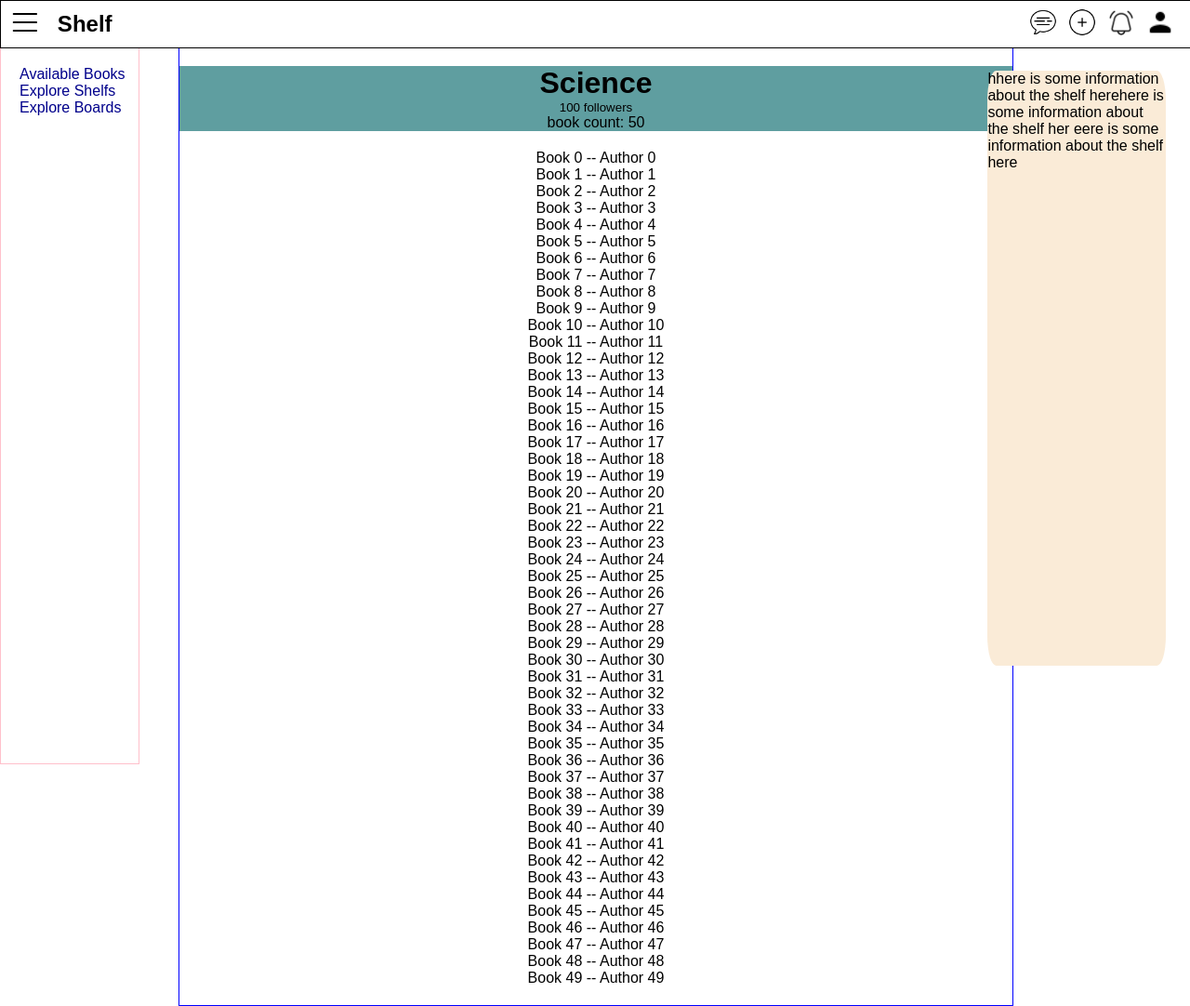
After one commit to TejasKayande/Shelf, a Flask app: page /ShelfPage in a window 1280 px wide. The commit adds this page. Shown: the whole page at 93% size. Run offline with Flask 3, Linux system fonts and the light colour scheme.

Commit message:
started work on shelf page

```diff
--- a/app.py
+++ b/app.py
@@ -16,6 +16,9 @@ def serve_assets(filename):
     return send_from_directory(os.path.join(app.root_path, 'assets'), filename)
 
 
+@app.route("/ShelfPage")
+def shelfpage():
+    return render_template('shelfpage.html')
 
 @app.route("/ExploreShelfs")
 def exploreshelfs():
--- a/static/css/base.css
+++ b/static/css/base.css
@@ -13,3 +13,64 @@ main {
 
     justify-content: space-between;
 }
+
+.content {
+
+    margin-left: 15%;
+    padding-top: 20px;
+    padding-bottom: 20px;
+
+    width: 70%;
+    height: 100%;
+    border: 1px solid blue;
+
+    display: flex;
+    flex-direction: column;
+    justify-content: space-between;
+    gap: 20px;
+
+    align-items: center;
+
+    overflow-y: auto;
+
+    transform: translateY(50px);
+}
+
+.menu {
+
+    padding-top: 20px;
+    padding-left: 20px;
+
+    width: 10%;
+    height: calc(100vh - 50px);
+
+    position: fixed;
+    border: 1px solid pink;
+
+    transform: translateY(50px);
+
+    display: flex;
+    flex-direction: column;
+    justify-content: space-between;
+}
+
+.sidebar {
+
+    margin-left: 83%;
+    margin-top: 2%;
+
+    width: 15%;
+    height: calc(100vh - 20%);
+
+    position: fixed;
+    /* border: 1px solid black; */
+
+    /* background-color: beige; */
+    transform: translateY(50px);
+
+    display: flex;
+    flex-direction: column;
+    justify-content: space-between;
+
+    z-index: 500;
+}
--- /dev/null
+++ b/static/css/shelfpage.css
@@ -0,0 +1,30 @@
+
+.sidebar {
+
+    padding: 0%;
+
+    border-radius: 5%;
+    background-color: antiquewhite;
+}
+
+.shelf-title {
+
+    width: 100%;
+
+    display: flex;
+    flex-direction: column;
+    justify-content: center;
+    align-items: center;
+
+    background-color: cadetblue;
+}
+
+.shelf-content {
+
+    width: 100%;
+
+    display: flex;
+    flex-direction: column;
+    justify-content: center;
+    align-items: center;
+}
--- /dev/null
+++ b/templates/shelfpage.html
@@ -0,0 +1,45 @@
+
+{% extends 'base.html' %}
+{% from 'macro/menu.html' import Menu %}
+
+{% block css %}
+<link rel="stylesheet" href="{{ url_for('static', filename='css/shelfpage.css') }}">
+{% endblock %}
+
+
+
+{% block menu %}
+
+{{Menu()}}
+
+{% endblock %}
+
+
+
+{% block content %}
+
+<div class="shelf-title">
+    <h1>Science</h1>
+    <small>100 followers</small>
+    <p>book count: 50</p>
+</div>
+
+<div class="shelf-content">
+
+{% for i in range(50) %}
+
+    <p>Book {{i}} -- Author {{i}}</p>
+
+{%endfor%}
+
+</div>
+
+{% endblock %}
+
+
+
+{% block sidebar %}
+
+<p>hhere is some information about the shelf herehere is some information about the shelf her
+    eere is some information about the shelf here</p>
+{% endblock %}
```
Also changed, not shown: static/css/content.css (deleted, +0 -37 lines), static/css/home.css (added, +62 -0 lines), static/css/menu.css (deleted, +0 -18 lines), static/css/sidebar.css (deleted, +0 -22 lines), templates/exploreboards.html (+4 -7 lines), templates/exploreshelfs.html (+4 -9 lines), templates/home.html (+23 -31 lines), templates/macro/filter.html (added, +30 -0 lines), templates/macro/shelf.html (+8 -0 lines).
